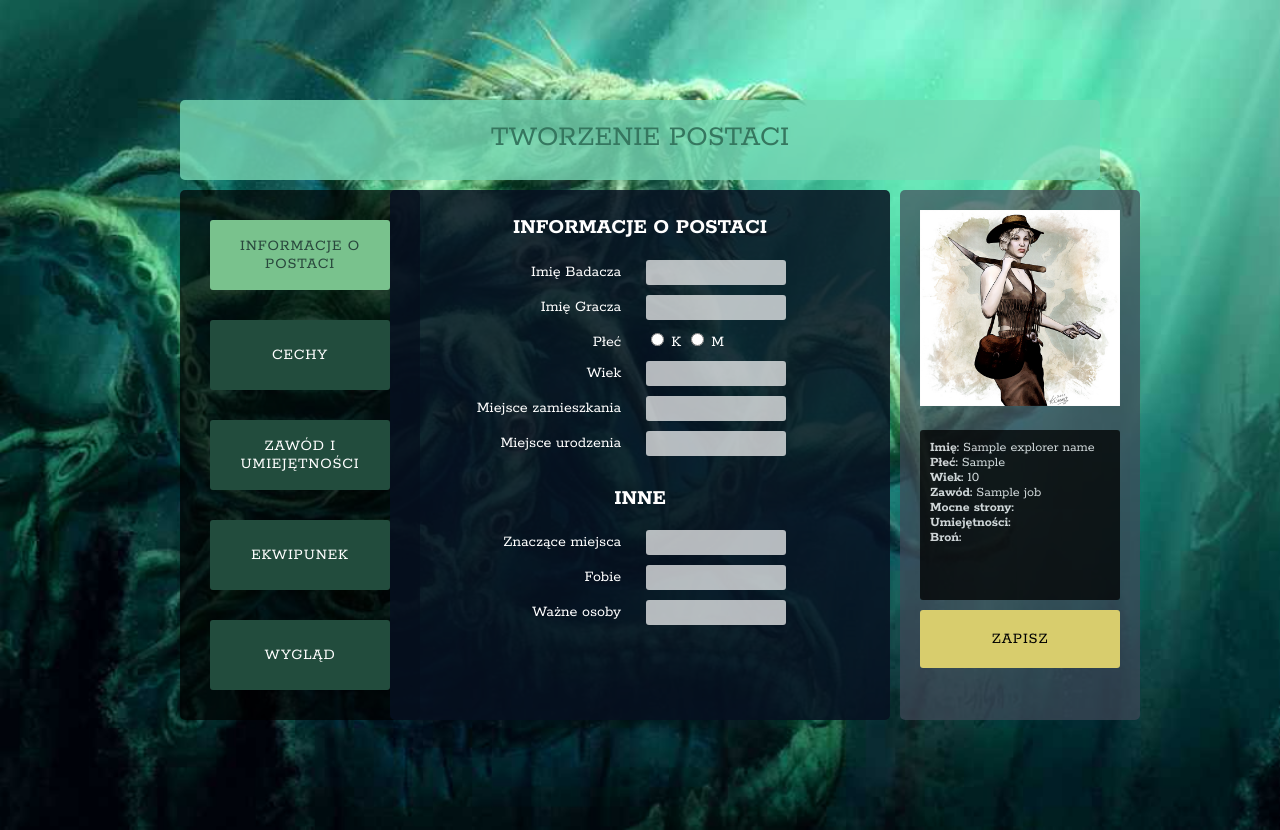
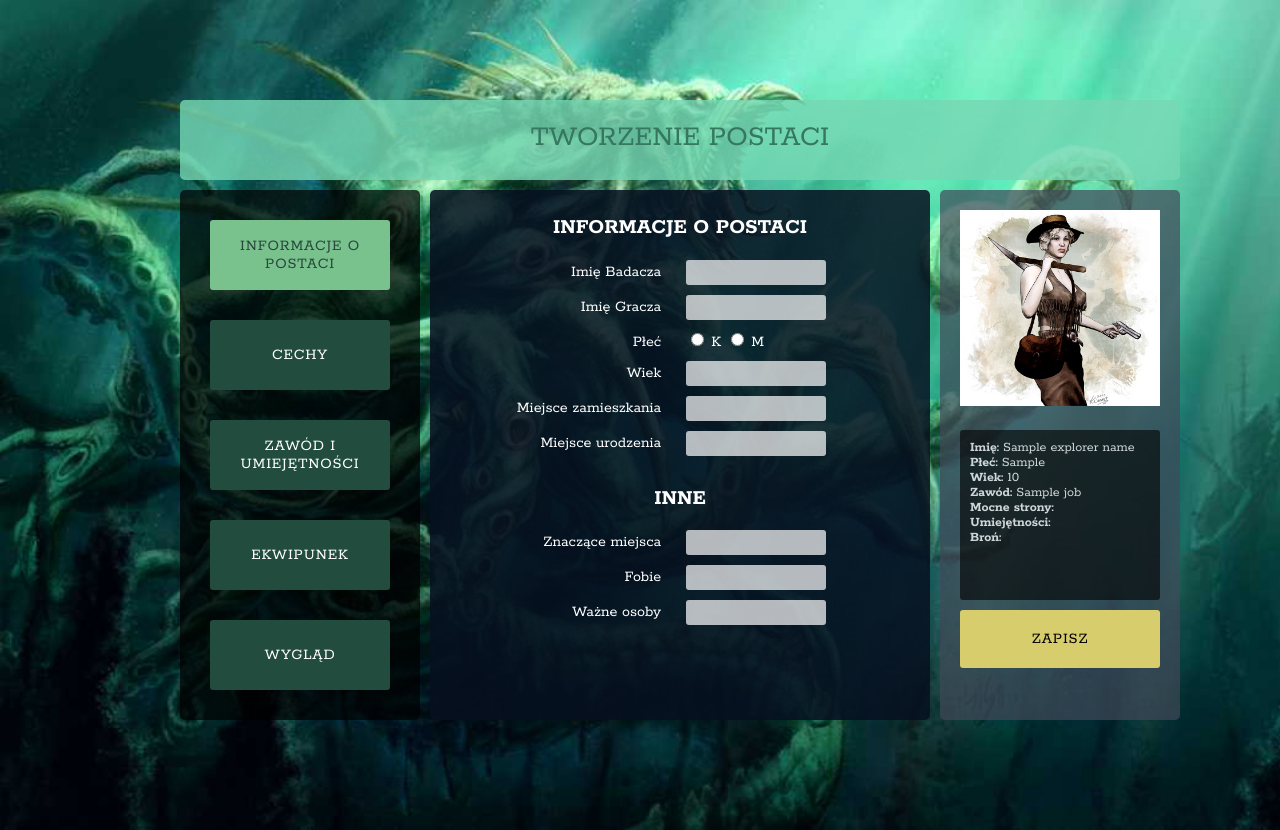
Before and after one commit to nightlinx/Single-page-App, a Python web app: template templates/index.html in a window 1280 px wide. Run offline with Jinja, Linux system fonts and the light colour scheme; the template is opened without the code that fills it: most values are stand-ins (such as "Sample title", 1, 10 or a date in 2020); some libraries are stand-ins or nearby versions.

Commit message:
Bug fixed: same width for all main elements in maingrid

```diff
--- a/static/styles.css
+++ b/static/styles.css
@@ -3,7 +3,7 @@
   margin: auto;
   grid-gap: 10px;
   max-width: 1200px;
-  grid-template-columns: 200px auto 200px;
+  grid-template-columns: 240px auto 240px;
   grid-template-rows: 80px auto;
   color: white;
   grid-template-areas:
@@ -79,7 +79,7 @@ header {
 
 .maingrid > aside > div#summarise{
   padding: 10px;
-  background-color: black;
+  background-color: rgb(0,0,0,0.8);
   opacity: 0.75;
   border-radius: 3px;
   font-size: 14px;
```
